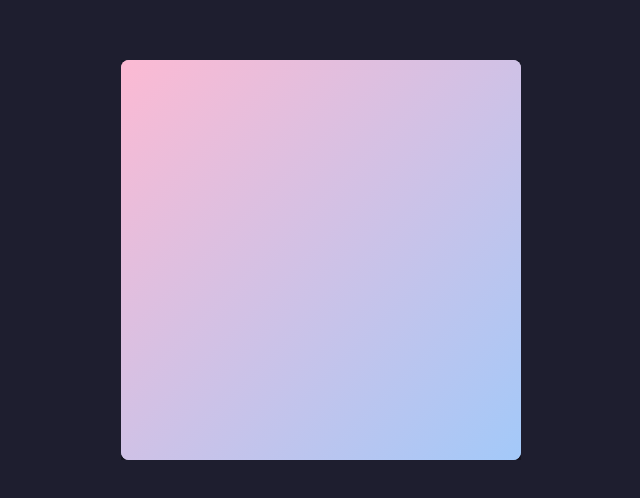
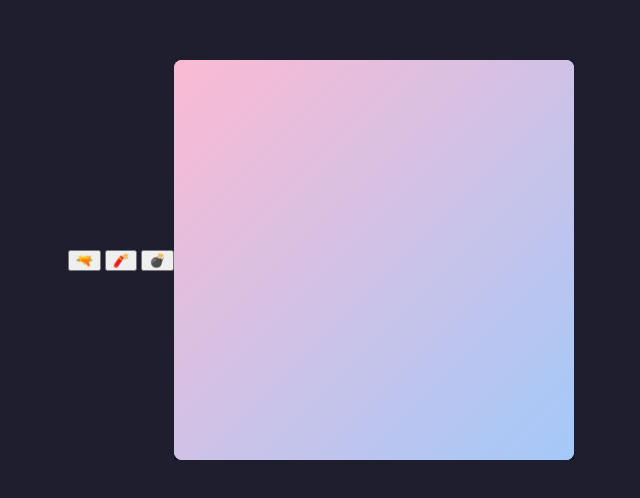
Before and after one commit to riemersorgedrager/splitvibes, a plain HTML site: page index.html in a window 1280 px wide. Shown: the part 140-638 px from the top of the page, without its empty margins (319-959 px from the left). Drawn offline with Linux system fonts and the light colour scheme.

Commit message:
Update index.html

```diff
--- a/index.html
+++ b/index.html
@@ -7,9 +7,16 @@
   <link rel="stylesheet" href="style.css"/>
 </head>
 <body>
+  <div id="toolbar">
+    <button class="weapon selected" data-mode="pistol">🔫</button>
+    <button class="weapon" data-mode="shotgun">🧨</button>
+    <button class="weapon" data-mode="bazooka">💣</button>
+  </div>
+
   <div id="container">
     <div class="cube"></div>
   </div>
+
   <script src="script.js"></script>
 </body>
 </html>
```
